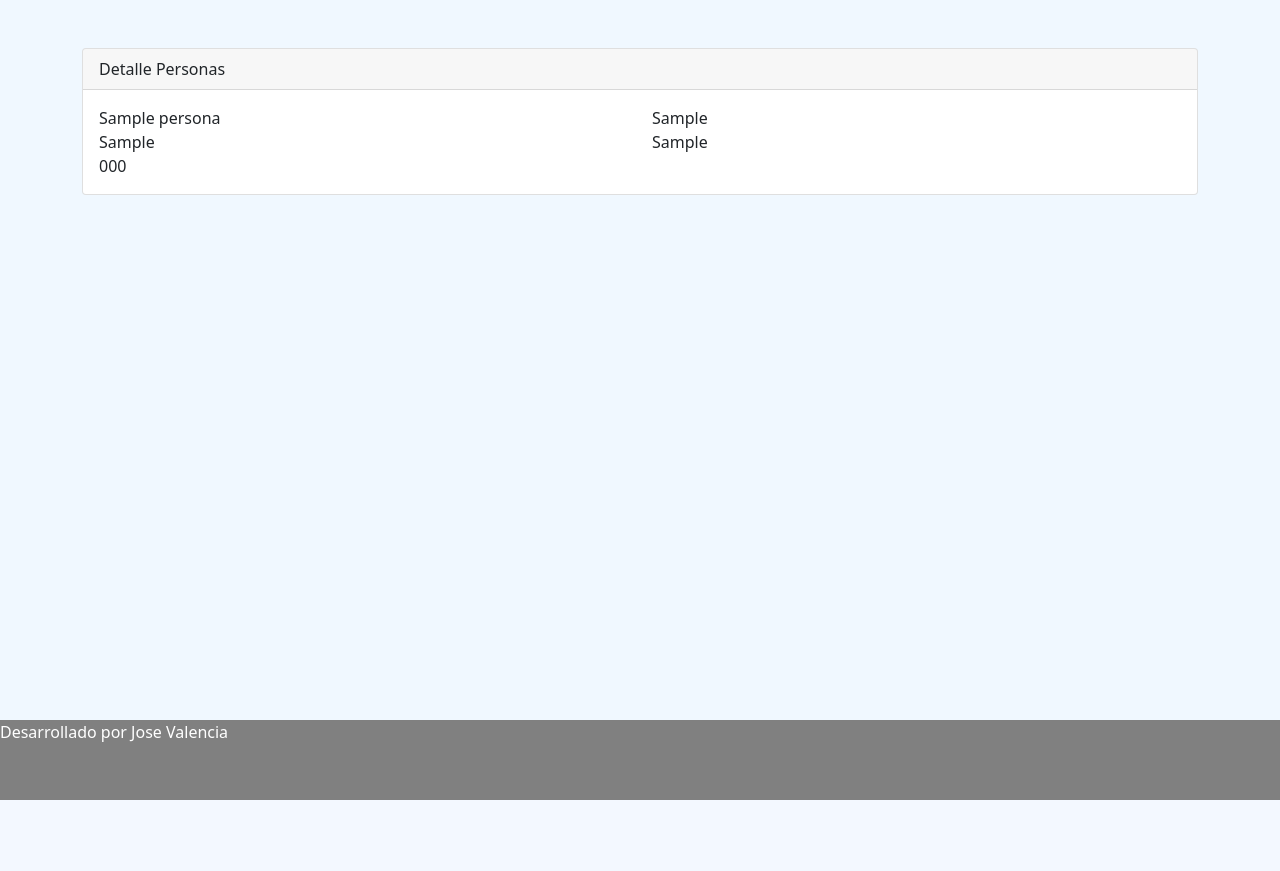
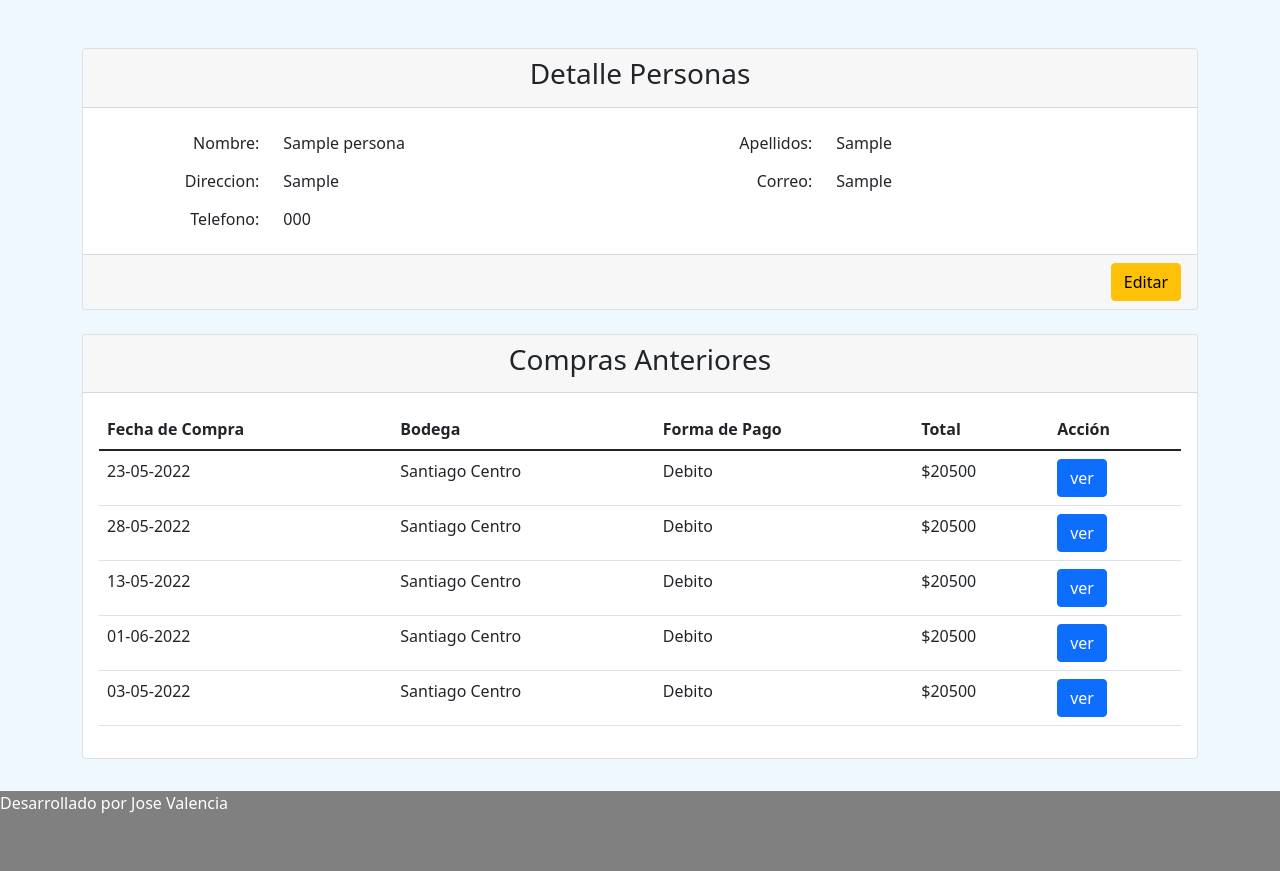
Before and after one commit to josevc997/Libreria-el-poeta, a Django app: page /personas/detalle/1 in a window 1280 px wide. Shown: the part 56-927 px from the top of the page. Before the commit the page ends 856 px from the top, so only its background shows below. Run offline with Django 4.2, Linux system fonts and the light colour scheme; tables that the repository leaves empty hold one stand-in row (values such as "Sample post"); some libraries are stand-ins or nearby versions.

Commit message:
compras anteriores en persona

```diff
--- a/libreria/inventario/templates/personas/detalle.html
+++ b/libreria/inventario/templates/personas/detalle.html
@@ -2,13 +2,35 @@
 
 {% block contenido %}
 <div class="container">
-    <div class="card">
-        <div class="card-header">
-            {{titulo}}
+    <div class="card mb-4">
+        <div class="card-header text-center">
+            <h3>
+                {{titulo}}
+            </h3>
         </div>
         <div class="card-body">
             <div class="row">
-                <div class="col-12 col-md-6">
+                <label for="nombre" class="col-4 col-md-2 col-form-label text-end">Nombre:</label>
+                <div class="col-8 col-md-4">
+                    <input type="text" readonly class="form-control-plaintext" id="nombre" value="{{persona.nombres}}">
+                </div>
+                <label for="apellido" class="col-4 col-md-2 col-form-label text-end">Apellidos:</label>
+                <div class="col-8 col-md-4">
+                    <input type="text" readonly class="form-control-plaintext" id="apellido" value="{{persona.apellidos}}">
+                </div>
+                <label for="direccion" class="col-4 col-md-2 col-form-label text-end">Direccion:</label>
+                <div class="col-8 col-md-4">
+                    <input type="text" readonly class="form-control-plaintext" id="direccion" value="{{persona.direccion}}">
+                </div>
+                <label for="correo" class="col-4 col-md-2 col-form-label text-end">Correo:</label>
+                <div class="col-8 col-md-4">
+                    <input type="text" readonly class="form-control-plaintext" id="correo" value="{{persona.correo}}">
+                </div>
+                <label for="telefono" class="col-4 col-md-2 col-form-label text-end">Telefono:</label>
+                <div class="col-8 col-md-4">
+                    <input type="text" readonly class="form-control-plaintext" id="telefono" value="{{persona.telefono}}">
+                </div>
+                <!-- <div class="col-12 col-md-6">
                     {{persona.nombres}}
                 </div>
                 <div class="col-12 col-md-6">
@@ -22,7 +44,132 @@
                 </div>
                 <div class="col-12 col-md-6">
                     {{persona.telefono}}
-                </div>
+                </div> -->
+            </div>
+        </div>
+        <div class="card-footer text-end">
+            <button class="btn btn-warning text">
+                Editar
+            </button>
+        </div>
+    </div>
+    <div class="card">
+        <div class="card-header text-center">
+            <h3>
+                Compras Anteriores
+            </h3>
+        </div>
+        <div class="card-body">
+            <div class="table-responsive">
+                <table class="table table-hover">
+                    <thead>
+                        <tr>
+                            <th>
+                                Fecha de Compra
+                            </th>
+                            <th>
+                                Bodega
+                            </th>
+                            <th>
+                                Forma de Pago
+                            </th>
+                            <th>
+                                Total
+                            </th>
+                            <th>
+                                Acción
+                            </th>
+                        </tr>
+                    </thead>
+                    <tbody>
+                        <tr>
+                            <td>
+                                23-05-2022
+                            </td>
+                            <td>
+                                Santiago Centro
+                            </td>
+                            <td>
+                                Debito
+                            </td>
+                            <td>
+                                $20500
+                            </td>
+                            <td>
+                                <button class="btn btn-primary">ver</button>
+                            </td>
+                        </tr>
+                        <tr>
+                            <td>
+                                28-05-2022
+                            </td>
+                            <td>
+                                Santiago Centro
+                            </td>
+                            <td>
+                                Debito
+                            </td>
+                            <td>
+                                $20500
+                            </td>
+                            <td>
+                                <button class="btn btn-primary">ver</button>
+                            </td>
+                        </tr>
+                        <tr>
+                            <td>
+                                13-05-2022
+                            </td>
+                            <td>
+                                Santiago Centro
+                            </td>
+                            <td>
+                                Debito
+                            </td>
+                            <td>
+                                $20500
+                            </td>
+                            <td>
+                                <button class="btn btn-primary">ver</button>
+                            </td>
+                        </tr>
+                        <tr>
+                            <td>
+                                01-06-2022
+                            </td>
+                            <td>
+                                Santiago Centro
+                            </td>
+                            <td>
+                                Debito
+                            </td>
+                            <td>
+                                $20500
+                            </td>
+                            <td>
+                                <button class="btn btn-primary">ver</button>
+                            </td>
+                        </tr>
+                        <tr>
+                            <td>
+                                03-05-2022
+                            </td>
+                            <td>
+                                Santiago Centro
+                            </td>
+                            <td>
+                                Debito
+                            </td>
+                            <td>
+                                $20500
+                            </td>
+                            <td>
+                                <button class="btn btn-primary">ver</button>
+                            </td>
+                        </tr>
+                    </tbody>
+                </table>
+
             </div>
         </div>
     </div>
```
